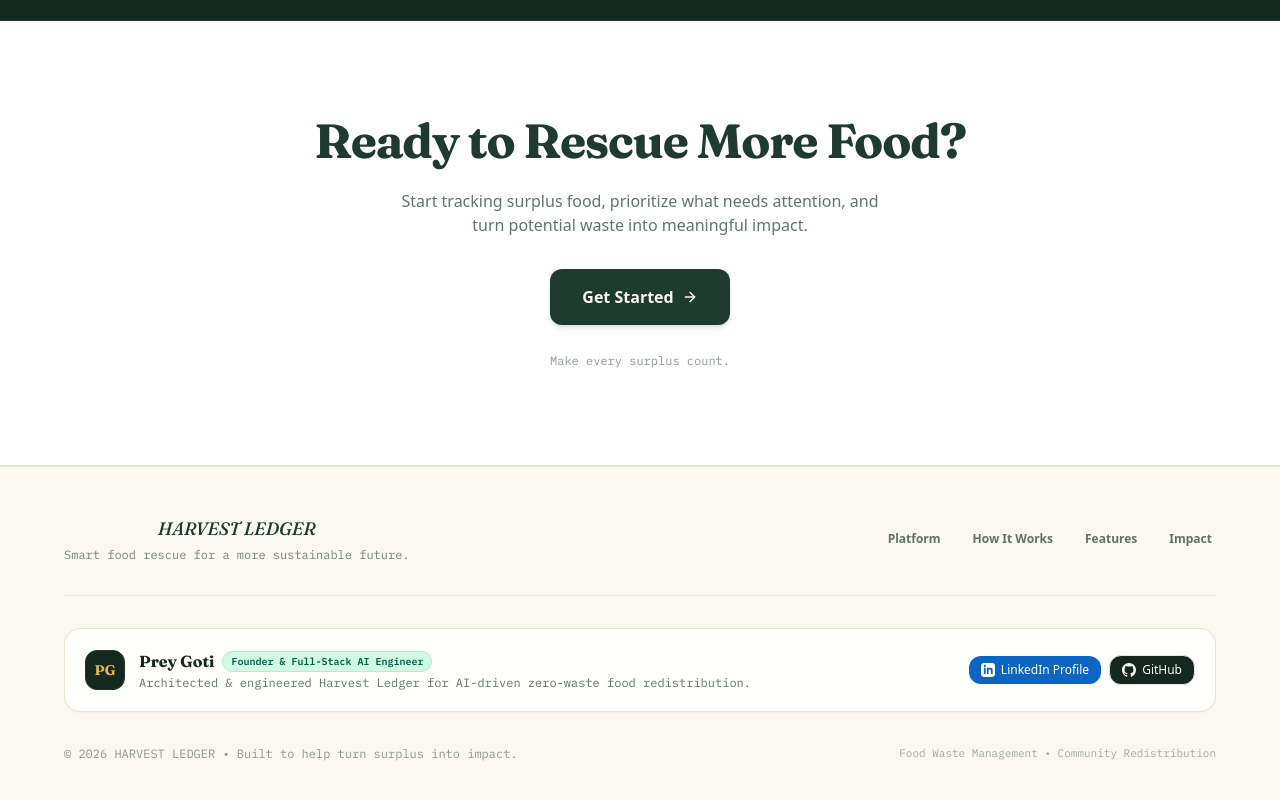
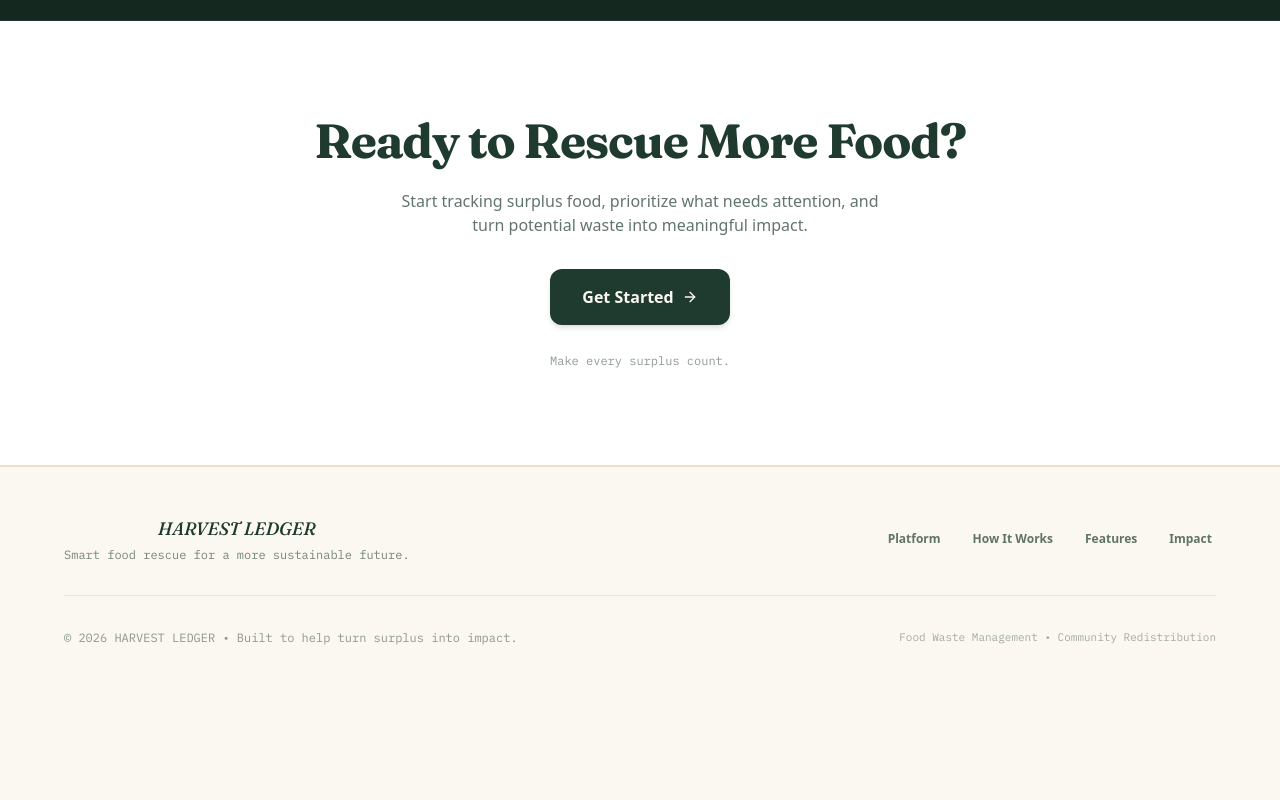
Before and after one commit to preygoti/foodwaste-platform, a React (Vite) app in the folder frontend/: page / in a window 1280 px wide. Shown: the part 4902-5702 px from the top of the page. After the commit the page ends 5598 px from the top, so only its background shows below. Built offline with nearby package versions, Linux system fonts and the light colour scheme; no server answers.

Commit message:
chore(ui): keep landing footer clean while maintaining Google Knowledge Graph and founder schema in index.html

```diff
--- a/frontend/src/pages/Landing.jsx
+++ b/frontend/src/pages/Landing.jsx
@@ -1031,55 +1031,7 @@ export default function Landing() {
             </nav>
           </div>
 
-          {/* 🌟 Verified Founder & Lead Engineer Profile (For Google Knowledge Graph & Visibility) */}
-          <div className="bg-white/90 border border-wheat-200/90 rounded-2xl p-4 sm:p-5 flex flex-col sm:flex-row items-center justify-between gap-4 shadow-2xs">
-            <div className="flex items-center gap-3.5 text-center sm:text-left">
-              <div className="w-10 h-10 rounded-xl bg-forest-900 text-gold-400 font-bold font-display flex items-center justify-center text-sm shadow-2xs shrink-0 border border-forest-800">
-                PG
-              </div>
-              <div>
-                <div className="flex items-center justify-center sm:justify-start gap-2 flex-wrap">
-                  <span className="font-display font-bold text-forest-900 text-sm sm:text-base">
-                    Prey Goti
-                  </span>
-                  <span className="px-2 py-0.5 rounded-full text-[10px] font-mono font-bold bg-emerald-100 text-emerald-800 border border-emerald-200">
-                    Founder & Full-Stack AI Engineer
-                  </span>
-                </div>
-                <p className="text-xs text-forest-800/70 mt-0.5 font-mono">
-                  Architected & engineered Harvest Ledger for AI-driven zero-waste food redistribution.
-                </p>
-              </div>
-            </div>
 
-            <div className="flex items-center gap-2 shrink-0">
-              <a
-                href="https://www.linkedin.com/in/prey-goti-31a772318"
-                target="_blank"
-                rel="author noopener noreferrer"
-                className="inline-flex items-center gap-1.5 px-3 py-1.5 bg-[#0a66c2] text-white hover:bg-[#084e96] rounded-xl font-medium text-xs transition-colors shadow-2xs"
-                title="Prey Goti LinkedIn Profile"
-              >
-                <svg className="w-3.5 h-3.5 fill-current" viewBox="0 0 24 24">
-                  <path d="M19 0h-14c-2.761 0-5 2.239-5 5v14c0 2.761 2.239 5 5 5h14c2.762 0 5-2.239 5-5v-14c0-2.761-2.238-5-5-5zm-11 19h-3v-11h3v11zm-1.5-12.268c-.966 0-1.75-.79-1.75-1.764s.784-1.764 1.75-1.764 1.75.79 1.75 1.764-.783 1.764-1.75 1.764zm13.5 12.268h-3v-5.604c0-3.368-4-3.113-4 0v5.604h-3v-11h3v1.765c1.396-2.586 7-2.777 7 2.476v6.759z"/>
-                </svg>
-                <span>LinkedIn Profile</span>
-              </a>
-
-              <a
-                href="https://github.com/preygoti"
-                target="_blank"
-                rel="author noopener noreferrer"
-                className="inline-flex items-center gap-1.5 px-3 py-1.5 bg-forest-900 text-wheat-50 hover:bg-forest-800 rounded-xl font-medium text-xs transition-colors shadow-2xs border border-forest-700"
-                title="Prey Goti GitHub Profile"
-              >
-                <svg className="w-3.5 h-3.5 fill-current" viewBox="0 0 24 24">
-                  <path d="M12 0c-6.626 0-12 5.373-12 12 0 5.302 3.438 9.8 8.207 11.387.599.111.793-.261.793-.577v-2.234c-3.338.726-4.033-1.416-4.033-1.416-.546-1.387-1.333-1.756-1.333-1.756-1.089-.745.083-.729.083-.729 1.205.084 1.839 1.237 1.839 1.237 1.07 1.834 2.807 1.304 3.492.997.107-.775.418-1.305.762-1.604-2.665-.305-5.467-1.334-5.467-5.931 0-1.311.469-2.381 1.236-3.221-.124-.303-.535-1.524.117-3.176 0 0 1.008-.322 3.301 1.23.957-.266 1.983-.399 3.003-.404 1.02.005 2.047.138 3.006.404 2.291-1.552 3.297-1.23 3.297-1.23.653 1.653.242 2.874.118 3.176.77.84 1.235 1.911 1.235 3.221 0 4.609-2.807 5.624-5.479 5.921.43.372.823 1.102.823 2.222v3.293c0 .319.192.694.801.576 4.765-1.589 8.199-6.086 8.199-11.386 0-6.627-5.373-12-12-12z"/>
-                </svg>
-                <span>GitHub</span>
-              </a>
-            </div>
-          </div>
 
           <div className="flex flex-col md:flex-row items-center justify-between gap-4 text-xs text-forest-800/50 font-mono text-center md:text-left w-full">
             <p className="text-center md:text-left leading-relaxed">
```
